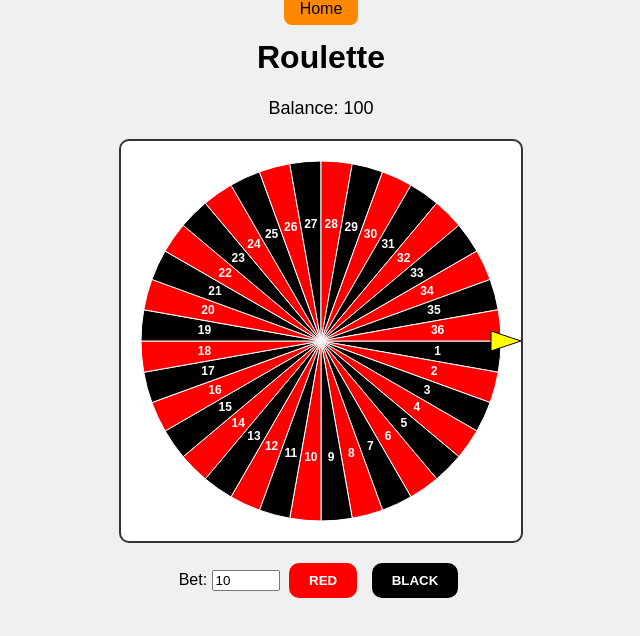
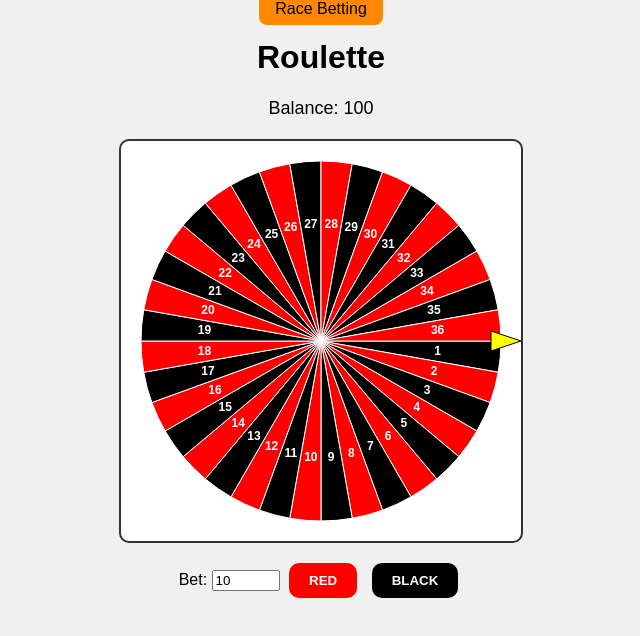
Before and after one commit to UnafeDev/GamblingGames, a plain HTML site: page index.html in a window 1280 px wide. Shown: the whole page, without its empty margins (319-959 px from the left). Drawn offline with Linux system fonts and the light colour scheme.

Commit message:
Update index.html

```diff
--- a/index.html
+++ b/index.html
@@ -2,10 +2,10 @@
 <html lang="en">
 <head>
     <link rel="stylesheet" href="style.css">
-    <a href="Race-Betting.html" class="nav-item active" onclick="switchPage('Roulette')">Home</a>
 <meta charset="UTF-8">
 <meta name="viewport" content="width=device-width, initial-scale=1.0">
 <title>Roulette</title>
+    <a href="Race-Betting.html" class="nav-item active" onclick="switchPage('Race')">Race Betting</a>
 <style>
     body { font-family: Arial, sans-serif; text-align: center; background: #f0f0f0; }
     canvas { background: white; display: block; margin: 20px auto; border: 2px solid #333; }
```
